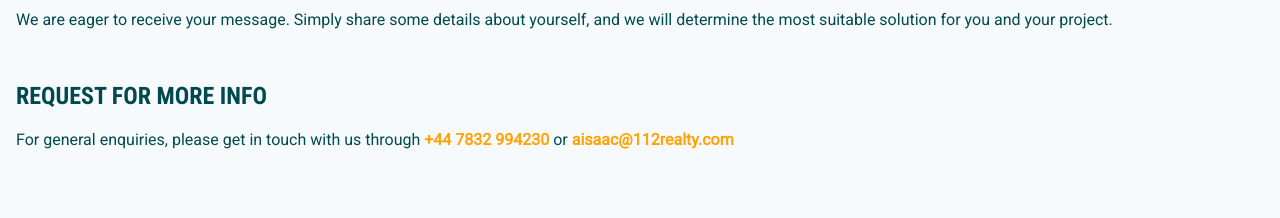
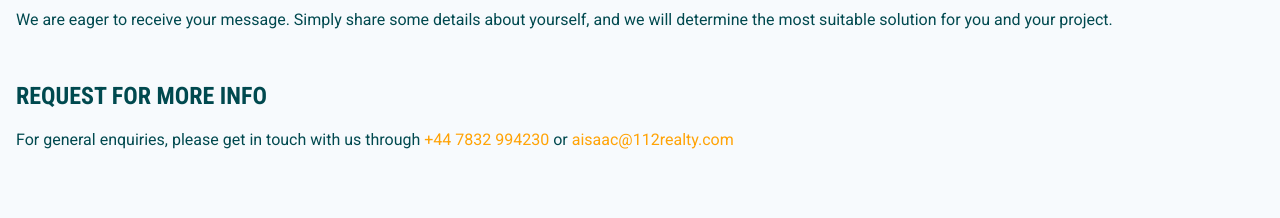
Before and after one commit to Toluwaa-o/112-Realty-Website, a Next.js app: page /contact-us in a window 1280 px wide. Shown: the part 820-1038 px from the top of the page. Built offline with nearby package versions, Linux system fonts and the light colour scheme.

Commit message:
font weight edit

```diff
--- a/app/contact-us/ContactUsParagraph.js
+++ b/app/contact-us/ContactUsParagraph.js
@@ -38,8 +38,13 @@ export default function ContactUsParagraph() {
       </h4>
       <p data-aos="fade-right">
         For general enquiries, please get in touch with us through{" "}
-        <Link className='font-bold text-hoverColor' href="tel:+447832994230">+44 7832 994230</Link> or{" "}
-        <Link className='font-bold text-hoverColor' href="mailto:aisaac@112realty.com">aisaac@112realty.com</Link>
+        <Link className="text-hoverColor" href="tel:+447832994230">
+          +44 7832 994230
+        </Link>{" "}
+        or{" "}
+        <Link className="text-hoverColor" href="mailto:aisaac@112realty.com">
+          aisaac@112realty.com
+        </Link>
       </p>
     </div>
   );
```
